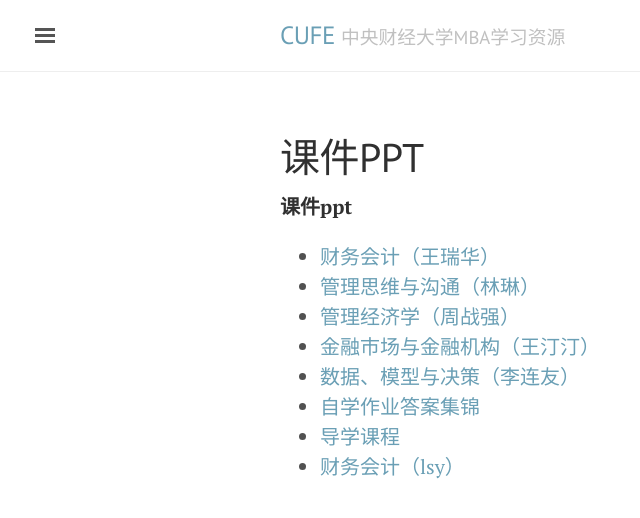
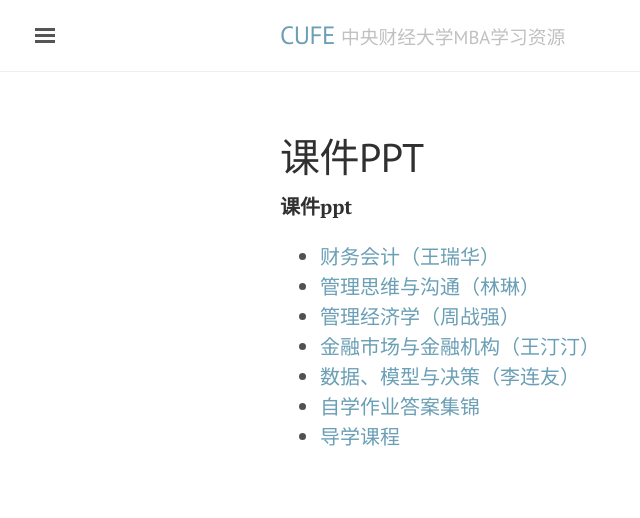
Before and after one commit to cufeMBAer/cufembaer.github.io, a Jekyll site: the page built from ppt.md, in a window 1280 px wide. Shown: the top 518 px of the page, without its empty margins (0-640 px from the left). Built offline with Jekyll 4.4.1, drawn with Linux system fonts in a browser that asks for light colours.

Commit message:
modified by lsy

```diff
--- a/ppt.md
+++ b/ppt.md
@@ -15,4 +15,3 @@ title: 课件PPT
 - [数据、模型与决策（李连友）](https://pan.baidu.com/s/1c24cH1m)
 - [自学作业答案集锦](https://pan.baidu.com/s/1c10yGG4)
 - [导学课程](https://pan.baidu.com/s/1eRPxjvO)
-- [财务会计（lsy）](https://pan.baidu.com/s/1i5kpIcP)
```
